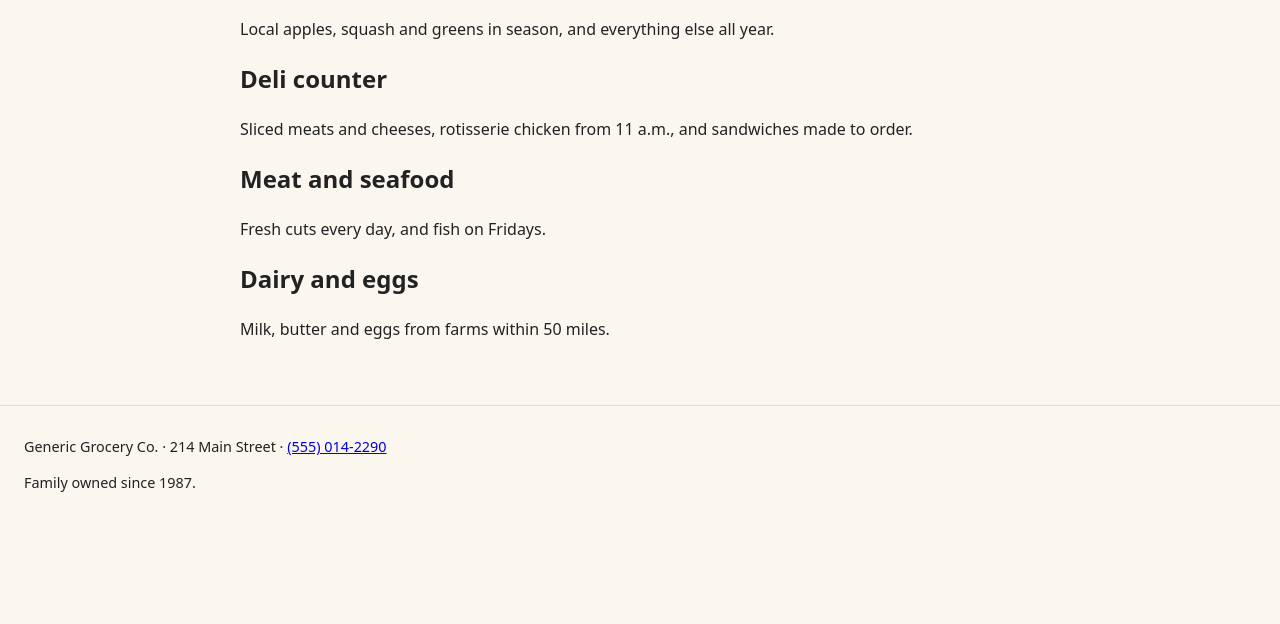
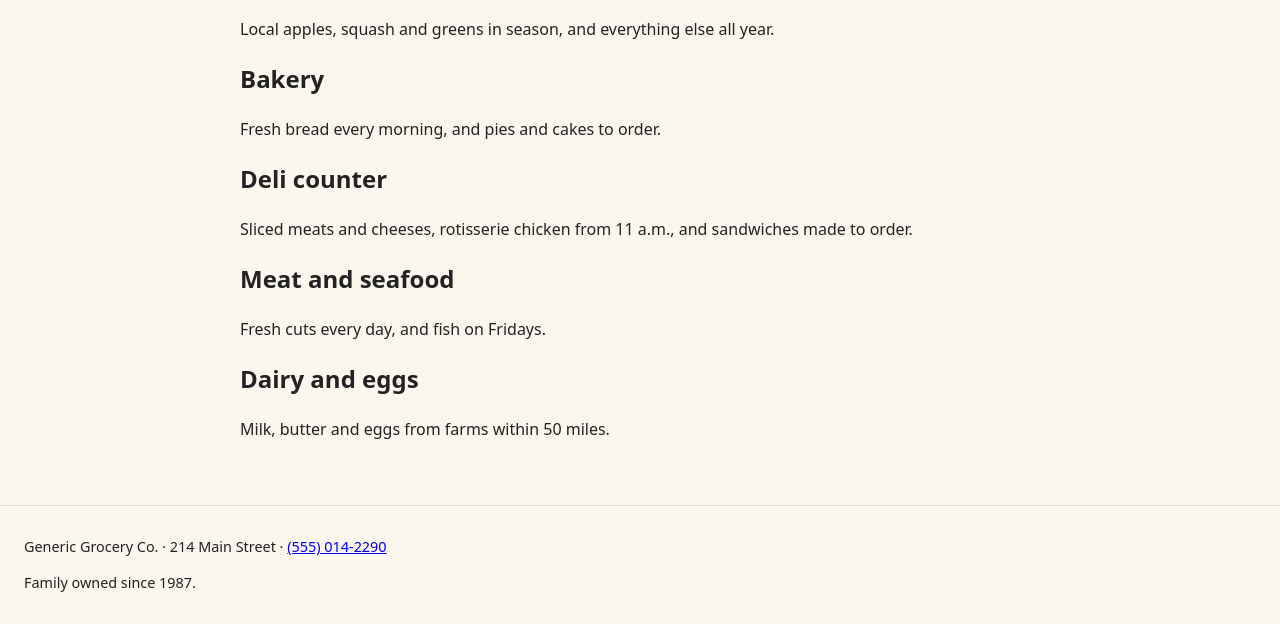
Before and after one commit to martin-martin/gg-screens, a plain HTML site: page departments.html in a window 1280 px wide. Shown: the part 211-835 px from the top of the page. Before the commit the page ends 800 px from the top, so only its background shows below. Drawn offline with Linux system fonts and the light colour scheme.

Commit message:
Add the bakery to the departments page
The departments page left out the bakery, though it's one of
the store's three counters. Shoppers can now read that there's
fresh bread every morning and pies and cakes to order.

```diff
--- a/departments.html
+++ b/departments.html
@@ -26,6 +26,10 @@
         <p>Local apples, squash and greens in season, and everything else all year.</p>
       </section>
       <section class="department">
+        <h2>Bakery</h2>
+        <p>Fresh bread every morning, and pies and cakes to order.</p>
+      </section>
+      <section class="department">
         <h2>Deli counter</h2>
         <p>Sliced meats and cheeses, rotisserie chicken from 11 a.m., and sandwiches made to order.</p>
       </section>
```
Also changed, not shown: README.md.
